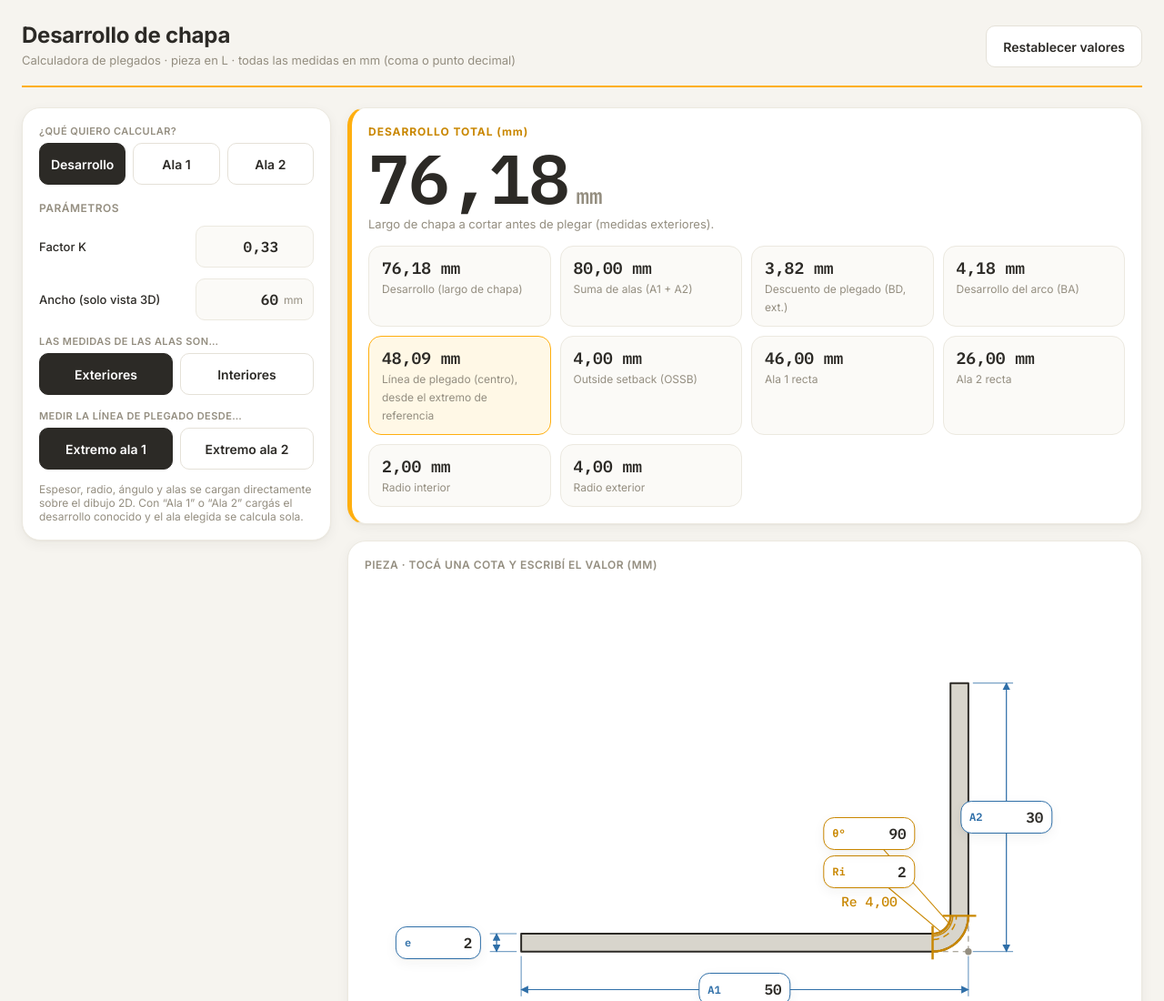
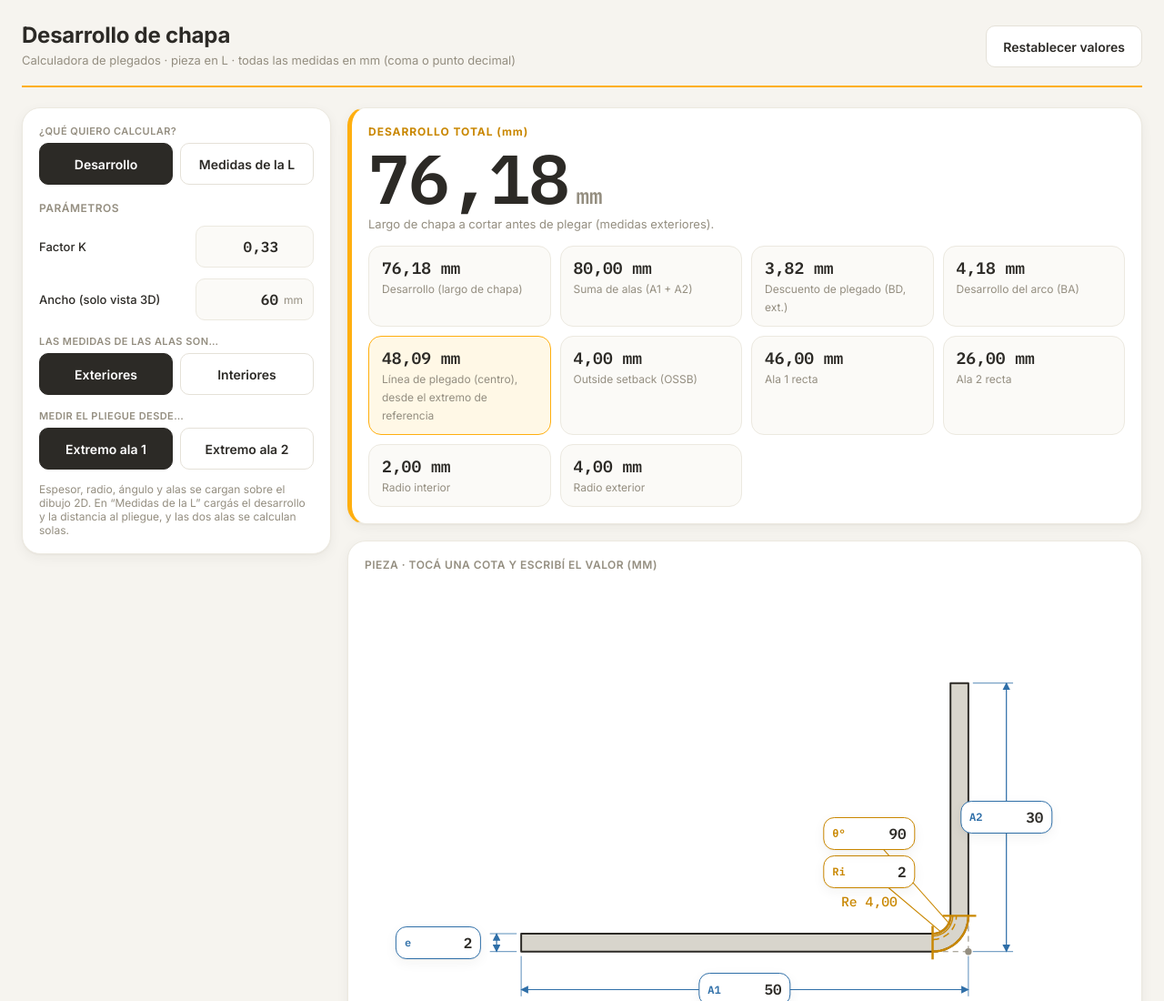
Before and after one commit to epaganini-pixel/calculadora-plegado, a plain HTML site: page index.html in a window 1280 px wide. Shown: the top 1100 px of the page at 91% size. Drawn offline with Linux system fonts and the light colour scheme.

Commit message:
Update index.html

```diff
--- a/index.html
+++ b/index.html
@@ -22,10 +22,9 @@
   <div class="grid">
     <aside class="panel">
       <div class="sl" style="margin-top:0">¿Qué quiero calcular?</div>
-      <div class="seg s3" style="margin-bottom:18px">
+      <div class="seg" style="margin-bottom:18px">
         <input type="radio" name="solve" id="s-flat" value="flat" checked><label for="s-flat">Desarrollo</label>
-        <input type="radio" name="solve" id="s-a1" value="a1"><label for="s-a1">Ala 1</label>
-        <input type="radio" name="solve" id="s-a2" value="a2"><label for="s-a2">Ala 2</label>
+        <input type="radio" name="solve" id="s-L" value="L"><label for="s-L">Medidas de la L</label>
       </div>
       <h3 class="sec">Parámetros</h3>
       <div id="fields"></div>
@@ -34,12 +33,17 @@
         <input type="radio" name="mode" id="m-ext" value="ext" checked><label for="m-ext">Exteriores</label>
         <input type="radio" name="mode" id="m-int" value="int"><label for="m-int">Interiores</label>
       </div>
-      <div class="sl">Medir la línea de plegado desde…</div>
+      <div class="sl">Medir el pliegue desde…</div>
       <div class="seg">
         <input type="radio" name="ref" id="r-1" value="1" checked><label for="r-1">Extremo ala 1</label>
         <input type="radio" name="ref" id="r-2" value="2"><label for="r-2">Extremo ala 2</label>
       </div>
-      <p class="hint" style="margin-top:14px">Espesor, radio, ángulo y alas se cargan directamente sobre el dibujo 2D. Con “Ala 1” o “Ala 2” cargás el desarrollo conocido y el ala elegida se calcula sola.</p>
+      <div id="dpBlock" style="display:none"><div class="sl">La distancia al pliegue llega hasta…</div>
+        <div class="seg">
+          <input type="radio" name="dp" id="dp-c" value="c" checked><label for="dp-c">Centro del arco</label>
+          <input type="radio" name="dp" id="dp-t" value="t"><label for="dp-t">Inicio del arco</label>
+        </div></div>
+      <p class="hint" style="margin-top:14px">Espesor, radio, ángulo y alas se cargan sobre el dibujo 2D. En “Medidas de la L” cargás el desarrollo y la distancia al pliegue, y las dos alas se calculan solas.</p>
     </aside>
 
     <main class="main">
```
